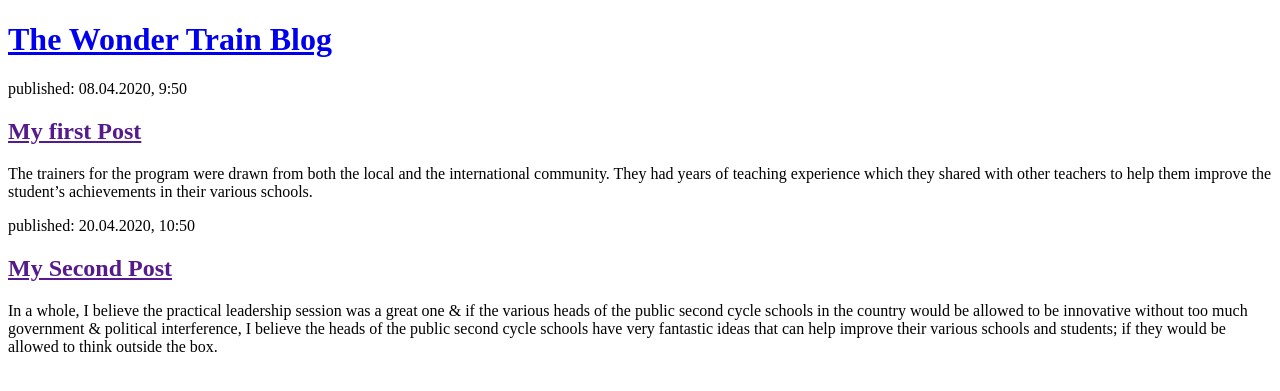
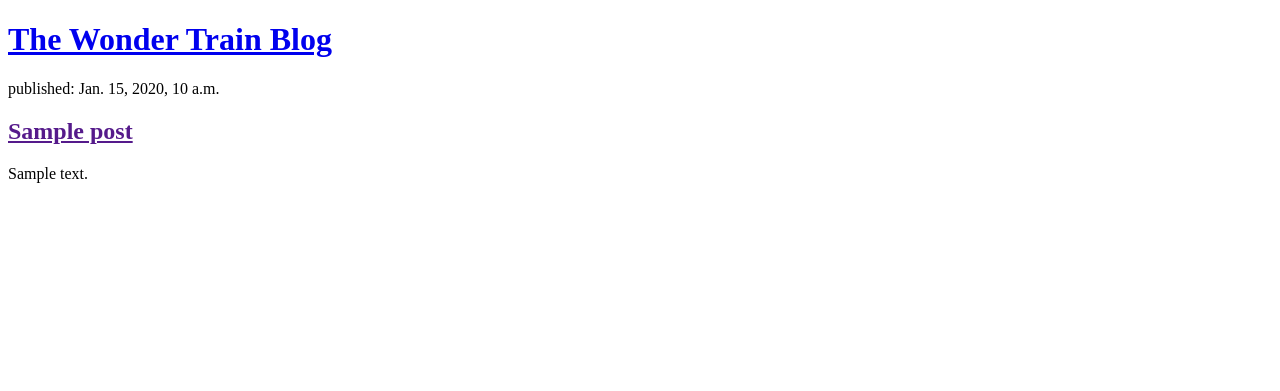
Before and after one commit to fkmawuli/lockdown_django, a Django app: page / in a window 1280 px wide. Shown: the top 391 px of the page. Run offline with Django 3.2, Linux system fonts and the light colour scheme; tables that the repository leaves empty hold one stand-in row (values such as "Sample post").

Commit message:
Modified templates to display posts from database.

```diff
--- a/articles/templates/articles/post_list.html
+++ b/articles/templates/articles/post_list.html
@@ -10,16 +10,12 @@
         <h1><a href="/">The Wonder Train Blog</a></h1>
     </div>
 
-    <div>
-        <p>published: 08.04.2020, 9:50</p>
-        <h2><a href=""> My first Post</a></h2>
-        <p>The trainers for the program were drawn from both the local and the international community. They had years of teaching experience which they shared with other teachers to help them improve the student’s achievements in their various schools.</p>
-    </div>
-
-    <div>
-        <p>published: 20.04.2020, 10:50</p>
-        <h2><a href=""> My Second Post</a></h2>
-        <p>In a whole, I believe the practical leadership session was a great one & if the various heads of the public second cycle schools in the country would be allowed to be innovative without too much government & political interference, I believe the heads of the public second cycle schools have very fantastic ideas that can help improve their various schools and students; if they would be allowed to think outside the box.</p>
-    </div>
+    {% for post in posts %}
+        <div>
+            <p>published: {{ post.published_date}}</p>
+            <h2><a href="">{{post.title}}</a></h2>
+            <p>{{post.text|linebreaksbr}}</p>
+        </div>
+    {% endfor %}
 </body>
 </html>
--- a/articles/views.py
+++ b/articles/views.py
@@ -1,5 +1,8 @@
 from django.shortcuts import render
+from django.utils import timezone
+from .models import Post
 
 # Create your views here.
 def post_list(request):
-    return render(request,'articles/post_list.html',{})
+    posts = Post.objects.filter(published_date__lte=timezone.now()).order_by('published_date')
+    return render(request,'articles/post_list.html',{'posts':posts})
```
